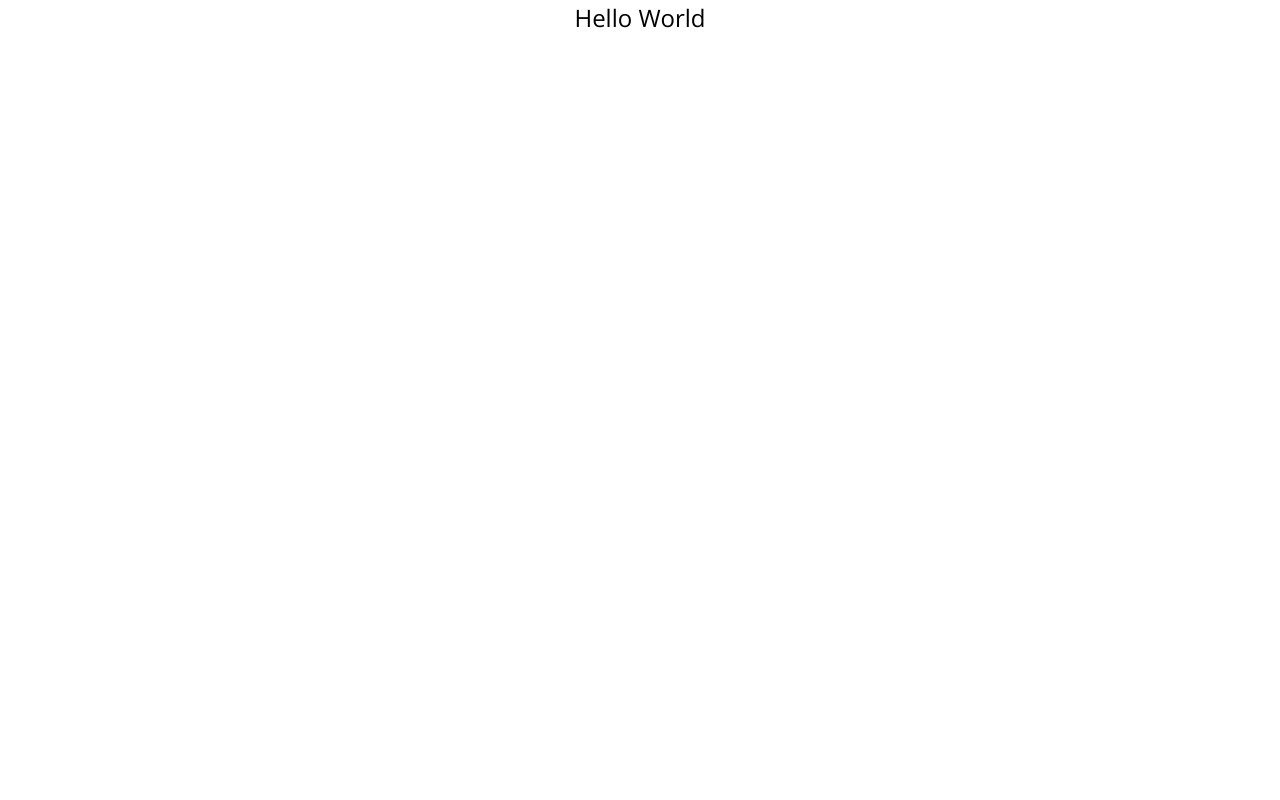
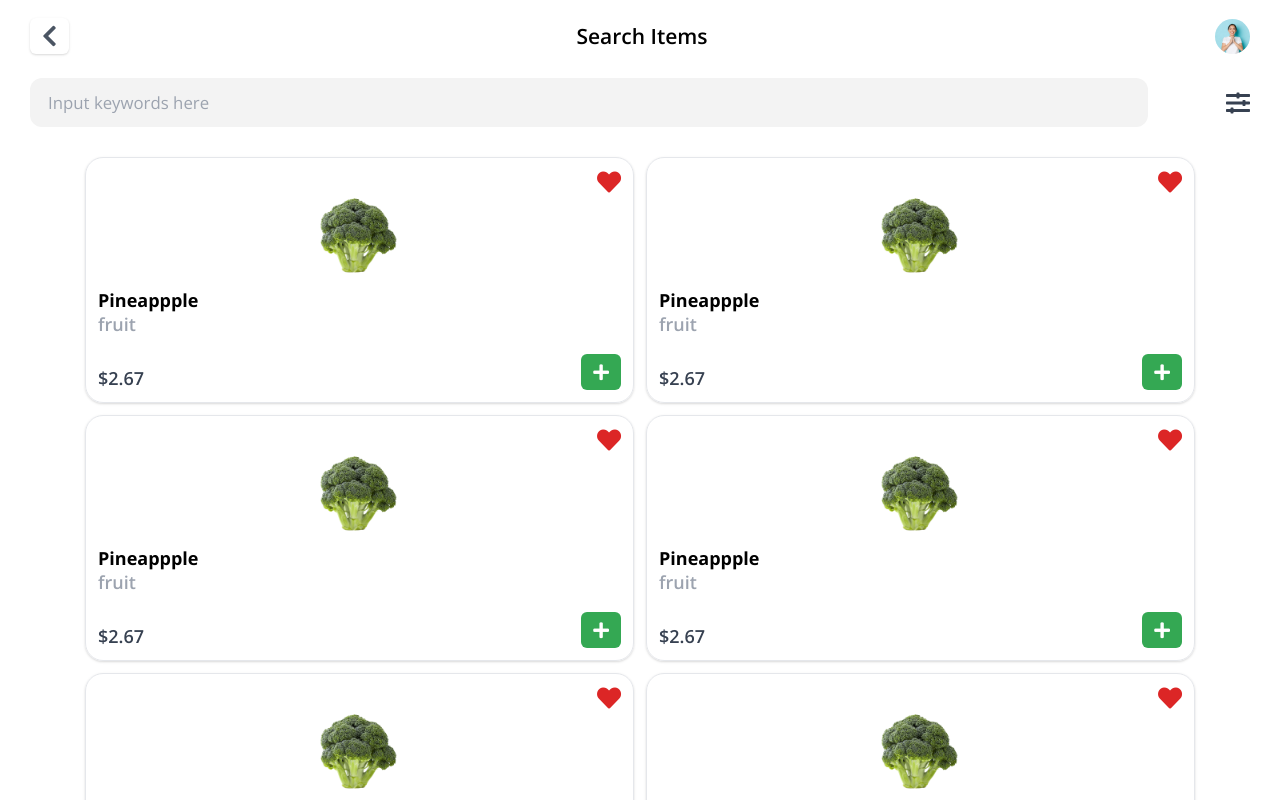
Before and after one commit to or-abdillh/vegetable-app, a Vue app: page / in a window 1280 px wide. Shown: the top 800 px of the page. Built offline with nearby package versions, Linux system fonts and the light colour scheme.

Commit message:
Create card, searchbar, title header

```diff
--- a/index.html
+++ b/index.html
@@ -5,7 +5,7 @@
     <link rel="icon" href="/favicon.ico" />
     <meta name="description" content="Vegetable App - Project slicing design UI using Vue and Tailwind" />
     <meta name="viewport" content="width=device-width, initial-scale=1.0" />
-
+    <meta name="theme-color" content="#FFFFFF" />
     <!-- Font Awesome  -->
     <link rel="stylesheet" href="https://use.fontawesome.com/releases/v5.15.4/css/all.css" integrity="sha384-DyZ88mC6Up2uqS4h/KRgHuoeGwBcD4Ng9SiP4dIRy0EXTlnuz47vAwmeGwVChigm" crossorigin="anonymous">
     <title>Vegetable App</title>
--- a/src/App.vue
+++ b/src/App.vue
@@ -1,3 +1,13 @@
 <template>
-	<p class="text-center tezt-gray-500">Hello World</p>
+	<Header></Header>
+	<SearchBar></SearchBar>
+	<CardWrapper></CardWrapper>
 </template>
+
+<script setup>
+
+   import Header from './components/Header.vue'
+   import SearchBar from './components/SearchBar.vue'
+   import CardWrapper from './components/CardWrapper.vue'
+
+</script>
--- /dev/null
+++ b/src/components/Card.vue
@@ -0,0 +1,34 @@
+<template>
+	<div class="card">
+		<i class="fas fa-heart absolute right-2 top-2 text-red-600"></i>
+		<img :src="card.image" width="100" class="mx-auto mt-3" />
+		<h1 class="text-xs font-bold">{{ card.name }}</h1>
+		<p class="text-xs text-gray-400 font-semibold">{{ card.category }}</p>
+		<div class="flex justify-between mt-3 items-end">
+			<h1 class="text-xs font-semibold text-gray-700">{{ card.price }}</h1>
+			<button type="button" class="bg-green text-white rounded px-2 py-1 flex justify-center items-center">
+				<i class="fa fa-plus text-xs"></i>
+			</button>
+		</div>
+	</div>
+</template>
+
+<style scoped>
+
+	.card {
+		@apply rounded-xl border border-gray-200 p-2 shadow relative;
+		width: 45%;
+	}
+
+</style>
+
+<script setup>
+
+	//Define props
+	const props = defineProps({
+		card: {
+			type: Object
+		}
+	})
+
+</script>
--- /dev/null
+++ b/src/components/CardWrapper.vue
@@ -0,0 +1,29 @@
+<template>
+	<section class="wrapper">
+		<template v-for="i in 8" :key="i">
+			<Card :card="product"></Card>
+		</template>
+	</section>
+
+</template>
+
+<style scoped>
+
+	.wrapper {
+		@apply w-full mt-5 px-5 flex flex-wrap justify-center gap-2;
+	}
+
+</style>
+
+ <script setup>
+
+	import Card from './Card.vue'
+
+	const product = {
+		image: '/fruit.png',
+		name: 'Pineappple',
+		category: 'fruit',
+		price: '$2.67'
+	}
+
+ </script>
--- /dev/null
+++ b/src/components/Header.vue
@@ -0,0 +1,30 @@
+<template>
+   <!-- Header -->
+   <section class="header-wrapper">
+      <div class="back-btn">
+        <i class="fa fa-chevron-left"></i>
+      </div>
+      <p class="font-medium text-sm font-semibold">
+        Search Items
+      </p>
+      <div class="user-wrapper">
+      	<img src="/user.jpg" width="35" />
+      </div>
+   </section>
+</template>
+
+<style scoped>
+
+   .header-wrapper {
+      @apply bg-white w-full mt-1 px-5 py-2 flex justify-between items-center;
+   }
+
+   .back-btn {
+   	@apply bg-white py-1 px-2 text-gray-600 rounded shadow grid items-center;
+   }
+
+   .user-wrapper {
+      @apply bg-green-500 text-white rounded-full overflow-hidden;
+   }
+
+</style>
--- /dev/null
+++ b/src/components/SearchBar.vue
@@ -0,0 +1,22 @@
+<template>
+	<section class="wrapper">
+		<input class="bg-secondary search" typr="search" placeholder="Input keywords here" />
+		<i class="fas fa-sliders-h text-gray-700"></i>
+	</section>
+</template>
+
+<style scoped>
+
+	.wrapper {
+		@apply px-5 mt-2 flex justify-between items-center gap-2;
+	}
+
+	.search {
+		@apply rounded-lg px-3 py-2 w-11/12;
+	}
+
+	input::placeholder, .search {
+		font-size: .7rem;
+	}
+
+</style>
```
Also changed, not shown: public/user.jpg (added).
